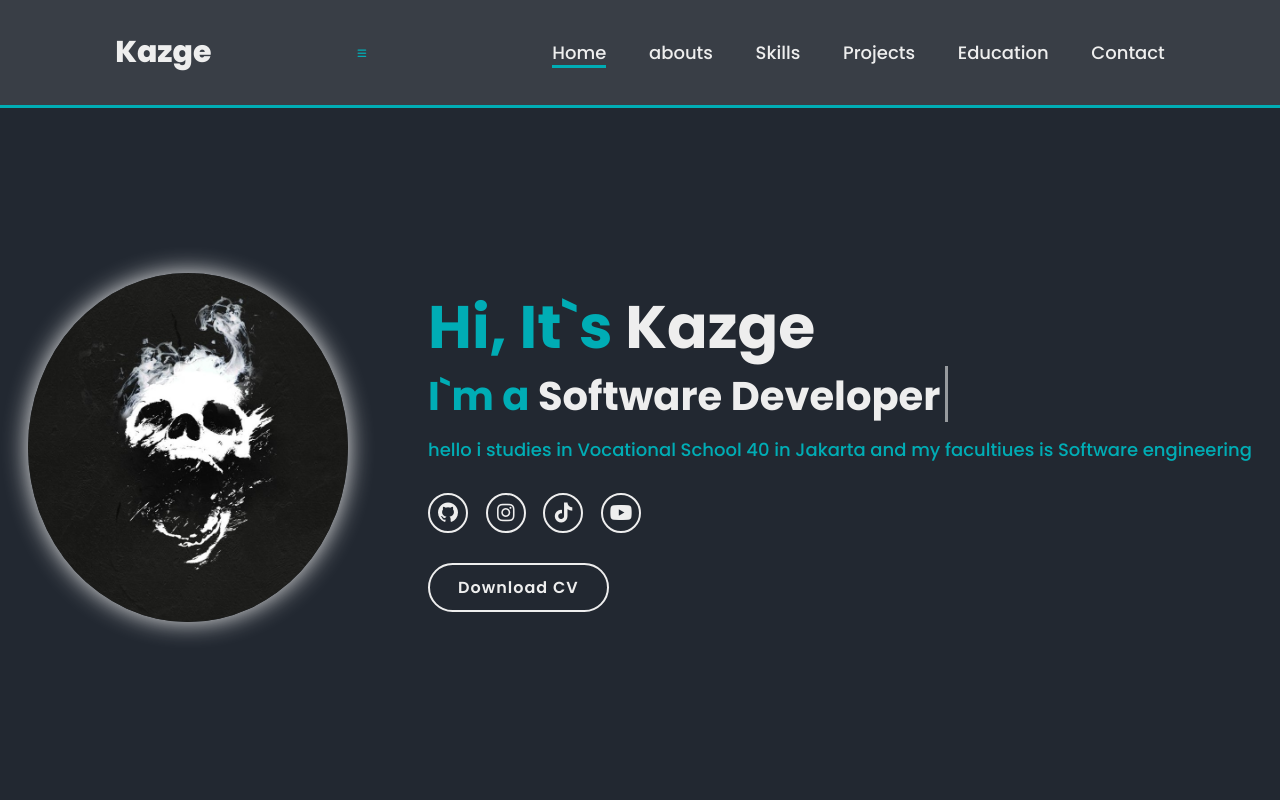
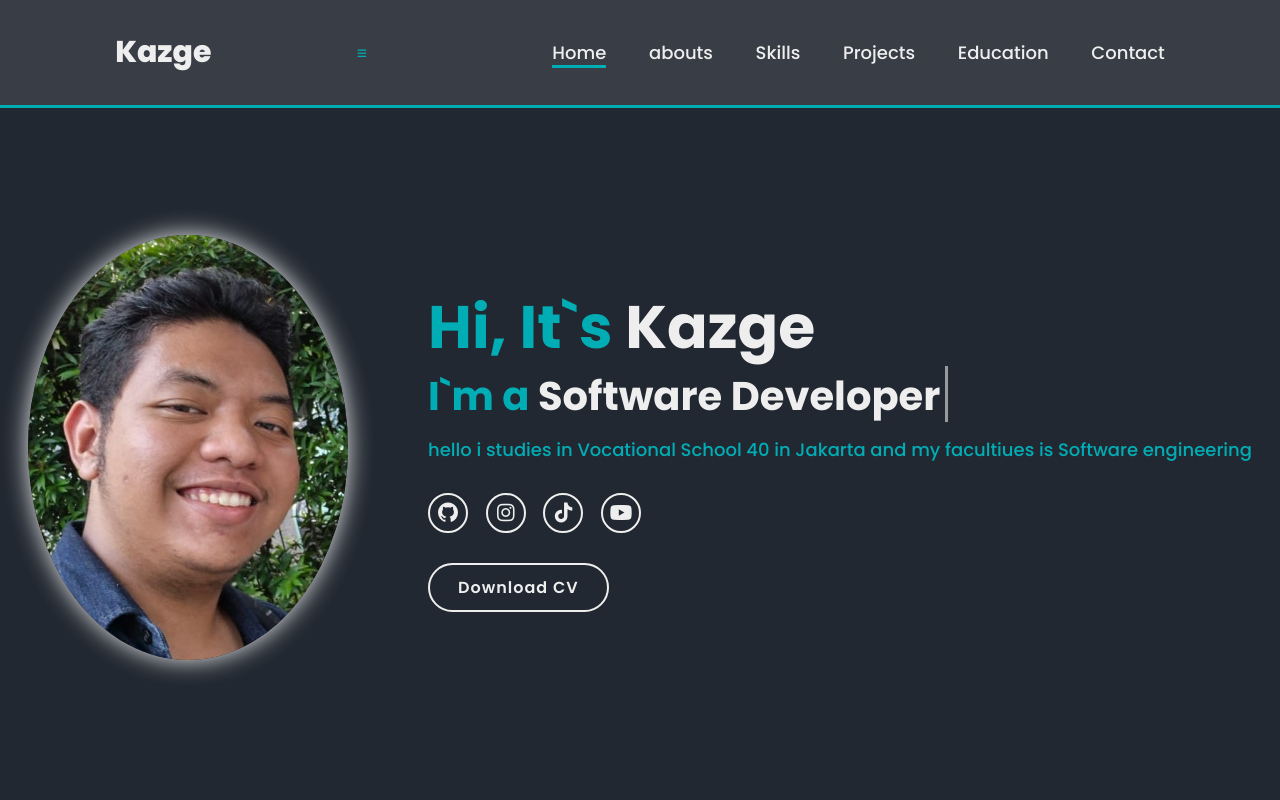
Before and after one commit to kazgekay/kazgekay.github.io, a plain HTML site: page home.html in a window 1280 px wide. Shown: the top 800 px of the page. Drawn offline with Linux system fonts and the light colour scheme.

Commit message:
mengganti gambar

```diff
--- a/home.html
+++ b/home.html
@@ -24,7 +24,7 @@
 
     <section class="home" id="home">
         <div class="home-img">
-            <img src="/img/pp.jpeg" alt="">
+            <img src="/img/profile.jpg" alt="">
         </div>
         <div class="home-content">
             <h1>Hi, It`s <span>Kazge</span></h1>
```
Also changed, not shown: img/pp.jpeg (deleted).
